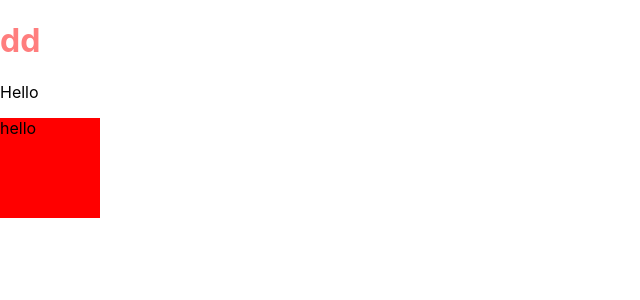
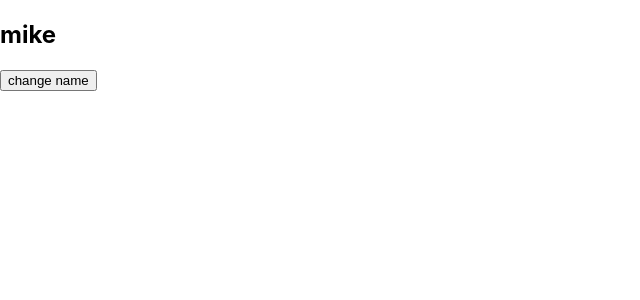
Before and after one commit to swc9803/react-test, a React (Create React App) app: page / in a window 1280 px wide. Shown: the top 300 px of the page, without its empty margins (0-640 px from the left). Built offline with nearby package versions, Linux system fonts and the light colour scheme.

Commit message:
useState

```diff
--- a/src/App.js
+++ b/src/App.js
@@ -2,10 +2,8 @@
 import Hello from "./component/Hello";
 
 function App() {
-    const trued = 'dd'
     return (
         <div className="App">
-            <h1 style={{color: 'red', opacity: 0.5}}>{trued}</h1>
             <Hello />
         </div>
     );
--- a/src/component/Hello.js
+++ b/src/component/Hello.js
@@ -1,10 +1,16 @@
-import styles from "./Hello.module.css";
+import { useState } from "react";
 
 export default function Hello() {
+    const [name, setName] = useState('mike');
+
+    const changeName = () => {
+        setName(name === 'mike' ? 'Jane' : "mike")
+    }
+
     return (
         <div>
-            <p>Hello</p>
-            <div className={styles.box}>hello</div>
+            <h2>{name}</h2>
+            <button onClick={changeName}>change name</button>
         </div>
     )
 }
--- a/src/component/Hello.module.css
+++ /dev/null
@@ -1,5 +0,0 @@
-.box {
-    width: 100px;
-    height: 100px;
-    background: red;
-}
```
Also changed, not shown: 1 other file (tests, documents, lock files or other folders).
